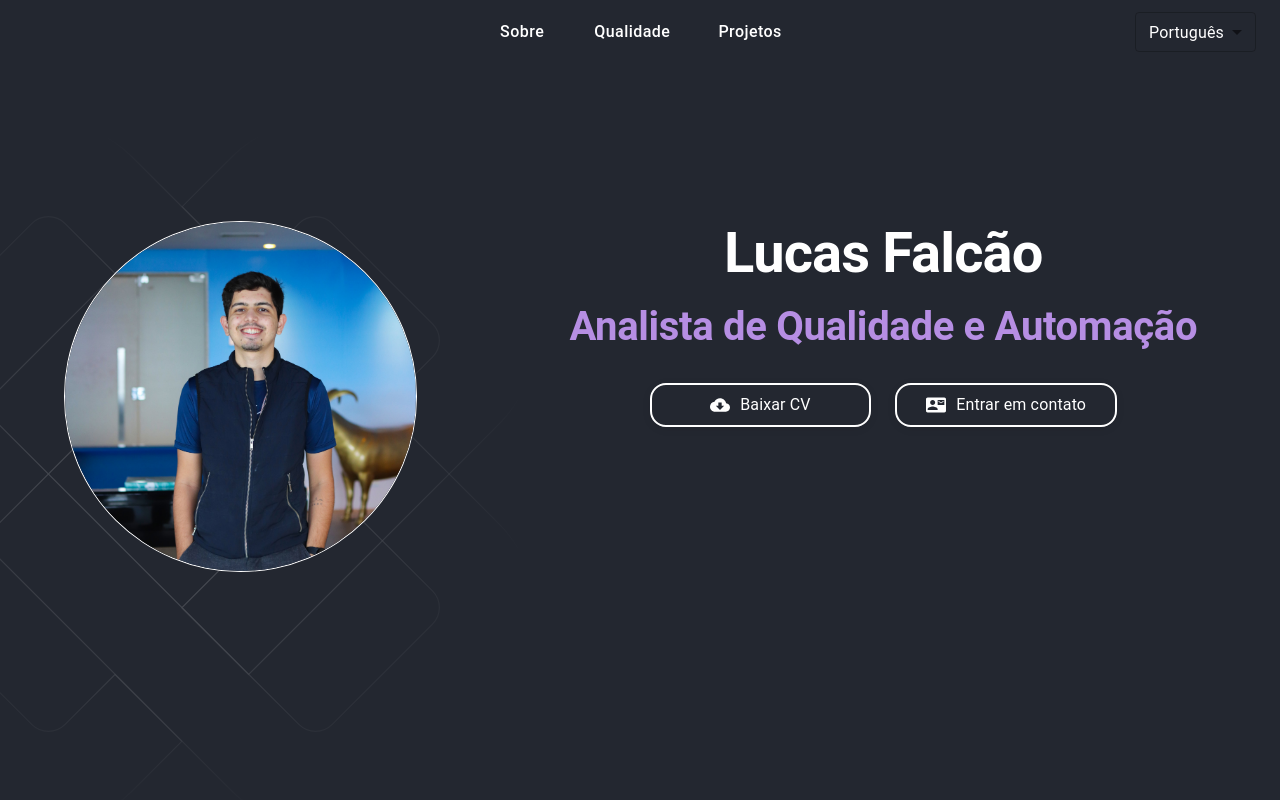
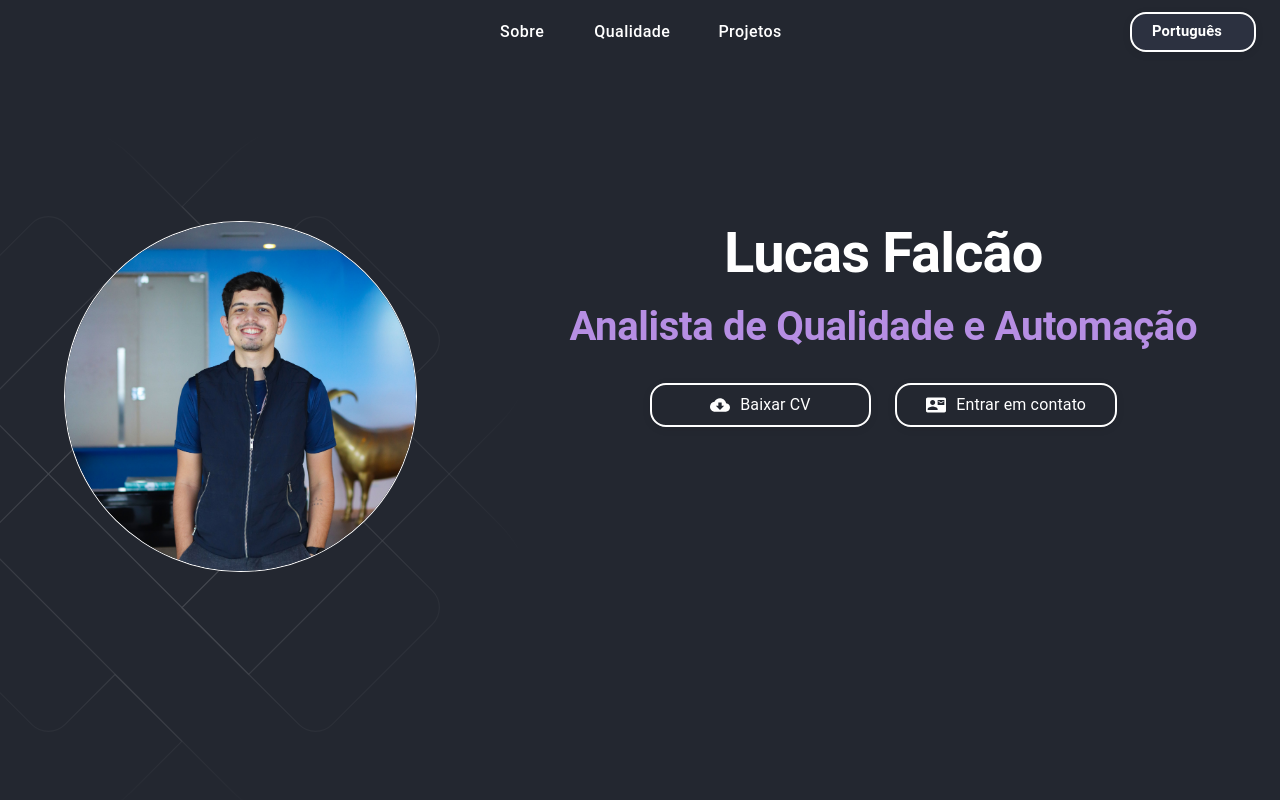
Before and after one commit to lucasperj/portfolio, a React (Vite) app: page / in a window 1280 px wide. Shown: the top 800 px of the page. Built offline with nearby package versions, Linux system fonts and the light colour scheme.

Commit message:
feat: Melhorar o LanguageSelector e o Hero com interações de hover e estilos personalizados

```diff
--- a/src/components/LanguageSelector/LanguageSelector.tsx
+++ b/src/components/LanguageSelector/LanguageSelector.tsx
@@ -1,22 +1,105 @@
-import { useContext } from 'react';
+import { useContext, useState, useRef } from 'react';
 import { LanguageContext } from '../../i18n/LanguageContext';
-import { Select, MenuItem } from '@mui/material';
+import { Select, MenuItem, styled, Box } from '@mui/material';
+
+const StyledSelect = styled(Select, {
+  shouldForwardProp: (prop) => prop !== 'isactive',
+})<{
+  isactive?: string;
+}>(({ theme, isactive }) => ({
+  backgroundColor: isactive === 'true' ? theme.palette.secondary.main : theme.palette.background.paper,
+  border: `2px solid ${theme.palette.primary.contrastText}`,
+  borderRadius: '16px',
+  color: isactive === 'true' ? theme.palette.secondary.contrastText : theme.palette.primary.contrastText,
+  fontWeight: 600,
+  fontSize: '0.92rem',
+  boxShadow: '0 2px 8px rgba(0,0,0,0.08)',
+  minWidth: 90,
+  height: 40,
+  transition: 'all 0.2s',
+  '& .MuiSelect-select': {
+    padding: '8px 20px',
+    display: 'flex',
+    alignItems: 'center',
+    fontSize: '0.92rem',
+  },
+  '& fieldset': {
+    border: 'none',
+  },
+}));
+
+const StyledMenuItem = styled(MenuItem)(({ theme }) => ({
+  fontWeight: 600,
+  color: theme.palette.primary.contrastText,
+  backgroundColor: theme.palette.background.paper,
+  borderRadius: '12px',
+  margin: '4px 8px',
+  fontSize: '0.92rem',
+  '&.Mui-selected': {
+    backgroundColor: theme.palette.secondary.main,
+    color: theme.palette.secondary.contrastText,
+  },
+  '&:hover': {
+    backgroundColor: theme.palette.secondary.main,
+    color: theme.palette.secondary.contrastText,
+  },
+}));
 
 const LanguageSelector = () => {
   const { language, setLanguage } = useContext(LanguageContext);
+  const [open, setOpen] = useState(false);
+  const [hover, setHover] = useState(false);
+  const boxRef = useRef<HTMLDivElement>(null);
+
+  // Fecha o dropdown se o mouse sair do botão OU do menu
+  const handleMouseLeave = () => {
+    setHover(false);
+    setOpen(false);
+  };
+
+  const handleMouseEnter = () => {
+    setHover(true);
+    setOpen(true);
+  };
+
+  const isActive = open || hover;
 
   return (
-    <Select
-      value={language}
-      onChange={e => setLanguage(e.target.value)}
-      size="small"
-      sx={{ ml: 2, color: 'white', borderColor: 'white', minWidth: 100 }}
-      variant="outlined"
+    <Box
+      ref={boxRef}
+      onMouseLeave={handleMouseLeave}
+      onMouseEnter={handleMouseEnter}
+      display="inline-block"
     >
-      <MenuItem value="pt">Português</MenuItem>
-      <MenuItem value="en">English</MenuItem>
-      <MenuItem value="es">Español</MenuItem>
-    </Select>
+      <StyledSelect
+        value={language}
+        onChange={e => setLanguage(e.target.value as string)}
+        size="small"
+        variant="outlined"
+        disableUnderline
+        IconComponent={() => null}
+        sx={{ ml: 2 }}
+        open={open}
+        onOpen={() => setOpen(true)}
+        onClose={() => setOpen(false)}
+        isactive={isActive ? 'true' : 'false'}
+        onMouseEnter={handleMouseEnter}
+        MenuProps={{
+          PaperProps: {
+            style: {
+              backgroundColor: '#1a1a1a',
+              borderRadius: 16,
+              marginTop: 8,
+            },
+            onMouseLeave: handleMouseLeave,
+          },
+        }}
+      >
+        <StyledMenuItem value="pt">Português</StyledMenuItem>
+        <StyledMenuItem value="en">English</StyledMenuItem>
+        <StyledMenuItem value="es">Español</StyledMenuItem>
+      </StyledSelect>
+    </Box>
   );
 };
 
--- a/src/pages/Home/sections/Hero/Hero.tsx
+++ b/src/pages/Home/sections/Hero/Hero.tsx
@@ -5,7 +5,7 @@ import ContactMailIcon from '@mui/icons-material/ContactMail';
 import LinkedInIcon from '@mui/icons-material/LinkedIn';
 import EmailIcon from '@mui/icons-material/Email';
 import WhatsAppIcon from '@mui/icons-material/WhatsApp';
-import { useState } from "react";
+import { useState, useRef } from "react";
 import { useTranslation } from '../../../../i18n/useTranslation';
 
 import Avatar from "../../../../assets/images/avatar.jpg"
@@ -18,6 +18,9 @@ import CV from "../../../../assets/files/cv_en.pdf"
 
 const Hero = () => {
     const [open, setOpen] = useState(false);
+    const [hover, setHover] = useState(false);
+    const buttonRef = useRef<HTMLDivElement>(null);
+    const menuRef = useRef<HTMLDivElement>(null);
     const theme = useTheme();
     const isMobile = useMediaQuery(theme.breakpoints.down('md'));
     const { t } = useTranslation();
@@ -27,6 +30,30 @@ const Hero = () => {
             handleWhatsAppClick();
         } else {
             setOpen(!open);
+        }
+    };
+
+    // Funções para hover e abertura
+    const handleMouseEnter = () => {
+        setHover(true);
+        setOpen(true);
+    };
+    const handleMouseLeave = (e: React.MouseEvent) => {
+        // Fecha apenas se mouse sair do botão e do menu
+        if (!buttonRef.current || !menuRef.current) {
+            setHover(false);
+            setOpen(false);
+            return;
+        }
+        const buttonRect = buttonRef.current.getBoundingClientRect();
+        const menuRect = menuRef.current.getBoundingClientRect();
+        if (
+            e.clientX < buttonRect.left || e.clientX > buttonRect.right ||
+            (e.clientY < buttonRect.top && e.clientY < menuRect.top) ||
+            (e.clientY > buttonRect.bottom && e.clientY > menuRect.bottom)
+        ) {
+            setHover(false);
+            setOpen(false);
         }
     };
 
@@ -67,12 +94,25 @@ const Hero = () => {
                             </Grid>
                             <Grid item xs={12} md={4} display="flex" justifyContent="center">
                                 <Box position="relative" width="100%" sx={{ zIndex: 1 }}>
-                                    <StyledButton onClick={handleContactClick}>
-                                        <ContactMailIcon />
-                                        <Typography>{t('hero.contact')}</Typography>
-                                    </StyledButton>
+                                    <div
+                                        ref={buttonRef}
+                                        onMouseEnter={handleMouseEnter}
+                                        onMouseLeave={handleMouseLeave}
+                                    >
+                                        <StyledButton onClick={handleContactClick}>
+                                            <ContactMailIcon />
+                                            <Typography>{t('hero.contact')}</Typography>
+                                        </StyledButton>
+                                    </div>
                                     {!isMobile && (
-                                        <Box position="absolute" width="100%" sx={{ marginTop: '8px' }}>
+                                        <Box
+                                            ref={menuRef}
+                                            position="absolute"
+                                            width="100%"
+                                            sx={{ marginTop: '8px' }}
+                                            onMouseEnter={handleMouseEnter}
+                                            onMouseLeave={handleMouseLeave}
+                                        >
                                             <Collapse in={open} timeout="auto">
                                                 <ContactMenu>
                                                     <ContactOption onClick={handleLinkedInClick}>
--- a/src/styles/heroStyles.ts
+++ b/src/styles/heroStyles.ts
@@ -39,7 +39,8 @@ export const ContactOption = styled("div")(({theme}) => ({
     borderRadius: '12px',
     transition: 'all 0.3s ease',
     '&:hover': {
-        backgroundColor: theme.palette.action.hover,
+        backgroundColor: theme.palette.secondary.main,
+        color: theme.palette.secondary.contrastText,
     },
     '& .MuiSvgIcon-root.linkedin': {
         color: '#0A66C2'
```
